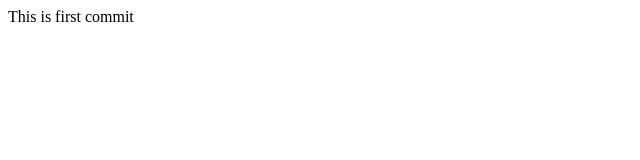
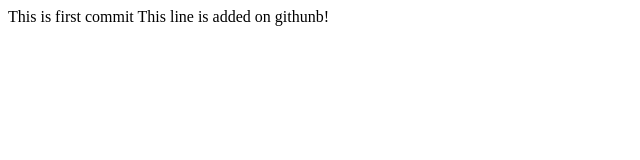
Before and after one commit to KrupSK/frontend_homework, a plain HTML site: page index.html in a window 1280 px wide. Shown: the whole page, without its empty margins (0-640 px from the left). Drawn offline with Linux system fonts and the light colour scheme.

Commit message:
Update index.html

```diff
--- a/index.html
+++ b/index.html
@@ -7,6 +7,7 @@
 <body>
 
 	This is first commit
+	This line is added on githunb!
 
 </body>
 </html>
```
